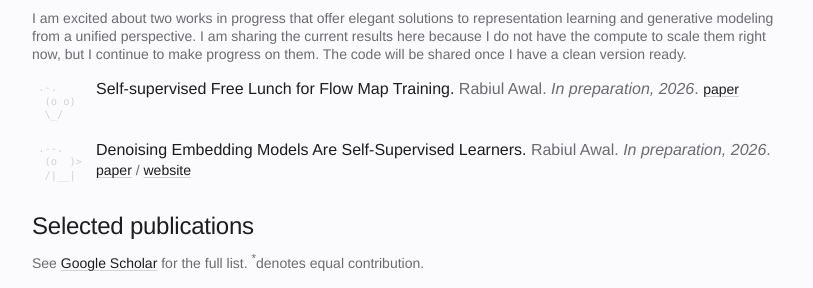
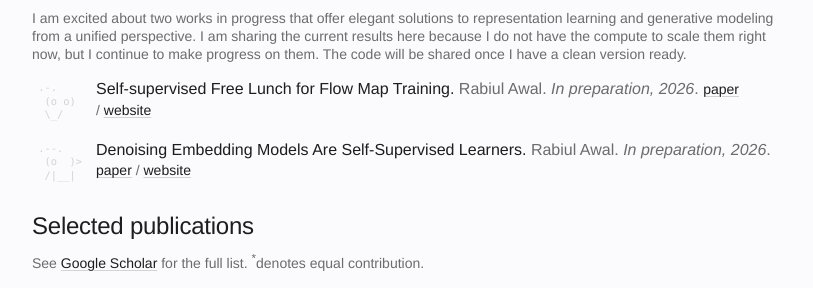
Before and after one commit to rabiulcste/rabiulcste.github.io, a Jekyll site: the page built from index.html, in a window 1280 px wide. Shown: the part 685-973 px from the top of the page, without its empty margins (223-1036 px from the left). Built offline with Jekyll 4.4.1, drawn with Linux system fonts in a browser that asks for light colours.

Commit message:
Link the FeCo project page from the research list

```diff
--- a/_includes/pages/about-research.html
+++ b/_includes/pages/about-research.html
@@ -4,7 +4,7 @@
 <div class="publication-list" aria-label="Work in progress">
   <div class="list-entry"><pre class="entry-art" aria-hidden="true"> .-.
   (o o)
-  \_/</pre><p class="entry-text"><strong class="list-entry-title">Self-supervised Free Lunch for Flow Map Training.</strong> Rabiul Awal. <em>In preparation, 2026</em>. <span class="link-group"><a href="https://drive.google.com/file/d/1tt0go1c69HqtN3LTCYLwY_RtD0HzMhqW/view?usp=drive_link" target="_blank" rel="noopener noreferrer">paper</a></span></p></div>
+  \_/</pre><p class="entry-text"><strong class="list-entry-title">Self-supervised Free Lunch for Flow Map Training.</strong> Rabiul Awal. <em>In preparation, 2026</em>. <span class="link-group"><a href="https://drive.google.com/file/d/1tt0go1c69HqtN3LTCYLwY_RtD0HzMhqW/view?usp=drive_link" target="_blank" rel="noopener noreferrer">paper</a> / <a href="/feco/">website</a></span></p></div>
 
   <div class="list-entry"><pre class="entry-art" aria-hidden="true"> .--.
   (o  )>
```
